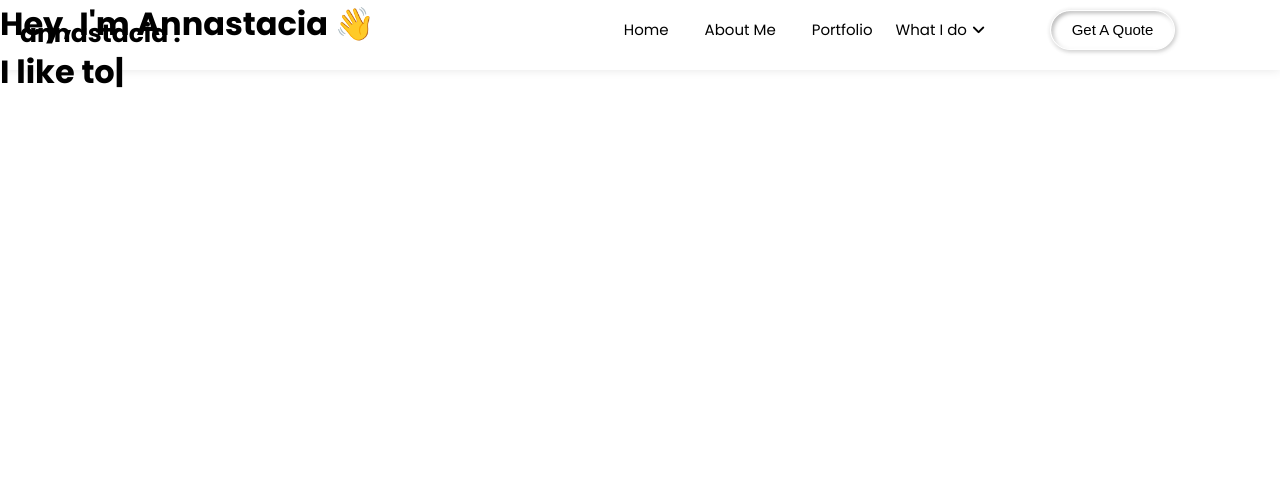
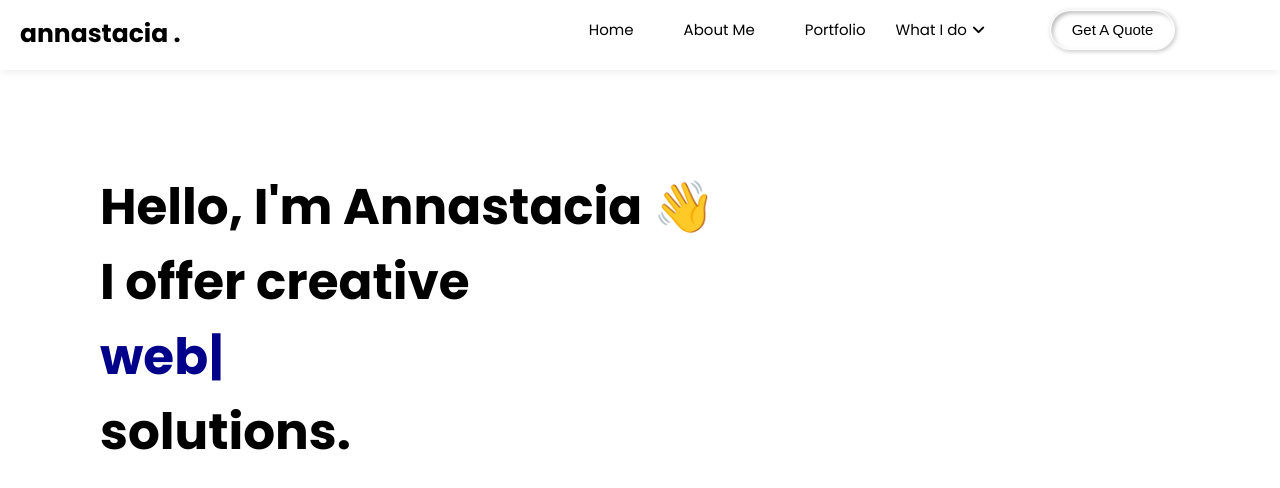
Before and after one commit to Annastacia-dev/portfolio, a React (Create React App) app: page / in a window 1280 px wide. Shown: the top 488 px of the page. Built offline with nearby package versions, Linux system fonts and the light colour scheme.

Commit message:
home typewriter effect & styling

```diff
--- a/package.json
+++ b/package.json
@@ -13,6 +13,7 @@
     "react-dom": "^18.2.0",
     "react-router-dom": "^6.4.2",
     "react-scripts": "5.0.1",
+    "typewriter-effect": "^2.19.0",
     "web-vitals": "^2.1.4"
   },
   "scripts": {
--- a/src/components/Home.js
+++ b/src/components/Home.js
@@ -1,15 +1,30 @@
 import React from 'react'
+import Typewriter from 'typewriter-effect'
 import '../css/home.css'
 
 const Home = () => {
+    var typewriter = new Typewriter('#typewriter', {
+        loop: true,
+        delay: 75,
+      });
   return (
     <>
     <div className='container'>
     <h1>
-        Hey, I'm Annastacia 👋
-        <br/> I like to
-        <span id="typewriter"></span>
-        <span id="cursor">|</span>
+        Hello, I'm Annastacia 👋
+        <br/> I offer creative
+        <br />
+        <span id='typewriter'>
+            <Typewriter
+                typewriter={typewriter}
+                options={{
+                    strings: ['digital', 'web', ' & design'],
+                    autoStart: true,
+                    loop: true,
+                }}
+            />
+        </span>
+        solutions.
     </h1>
     </div>
 
--- a/src/components/NavBar.js
+++ b/src/components/NavBar.js
@@ -25,12 +25,12 @@ const NavBar = () => {
                     What I do
                     <i className="fa-solid fa-angle-down"></i>
                   </button>
-                  <li className="dropdown-content">
+                  <div className="dropdown-content">
                     <NavLink>brand design</NavLink>
                     <NavLink>UI/UX</NavLink>
                     <NavLink>web development</NavLink>
                     <NavLink>Social media management</NavLink>
-                  </li>
+                  </div>
             </li>
             <li>
               <button className='quote'>
--- a/src/css/home.css
+++ b/src/css/home.css
@@ -0,0 +1,19 @@
+.container{
+    width: 80%;
+    height: 100%;
+    display: flex;
+    justify-content: left;
+    margin-left: 100px;
+    padding-top: 170px;
+}
+
+h1{
+    font-size: 50px;
+    color: #000;
+
+}
+
+#typewriter{
+    color: #00008B;
+    font-weight: bold;
+}
--- a/src/css/navbar.css
+++ b/src/css/navbar.css
@@ -1,9 +1,8 @@
 nav{
-    background: transparent;
     box-shadow: 0 0 10px rgba(0,0,0,0.1);
     height: 70px;
     width: 100%;
-    position: fixed;
+    position:fixed;
     z-index: 20;
 }
 
@@ -31,14 +30,7 @@ nav ul {
 }
 
 nav ul li {
-    display: inline-block;/* /* .dropdown-content {
-        display: none;
-        position: absolute;
-        background-color: #f9f9f9;
-        min-width: 160px;
-        box-shadow: 0px 8px 16px 0px rgba(0,0,0,0.2);
-        z-index: 1;
-      } */
+    display: inline-block;
     line-height: 60px;
     margin: 0 5px;
 
@@ -47,7 +39,7 @@ nav ul li a {
     font-size: 15px;
     text-transform: capitalize;
     font-weight: 400;
-    padding: 7px 13px;
+    padding: 7px 20px;
     border-radius: 3px;
     color: #000;
     text-decoration: none;
@@ -55,29 +47,6 @@ nav ul li a {
 nav ul li a:hover{
     color: #00008B;
     transition: .5s;
-}
-
-#services{
-    border: none;
-    background: none;
-    font-family:'Poppins', sans-serif;
-    font-size: 15px;
-    font-weight: 400;
-    text-transform: capitalize;
-    width: 120px;
-    -webkit-appearance: none;
-    -moz-appearance: none;
-
-}
-
-#services option{
-    font-size: 14px;
-    transition: 2s;
-    text-transform:capitalize;
-}
-
-#services ::-ms-expand {
-    display: none;
 }
 
 .quote{
```
Also changed, not shown: 1 other file (tests, documents, lock files or other folders).
